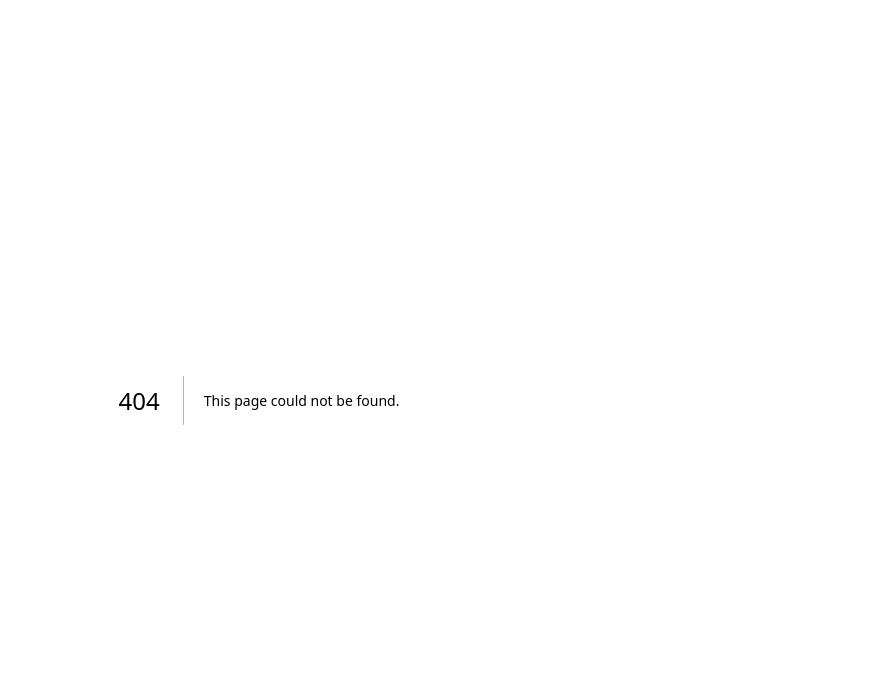
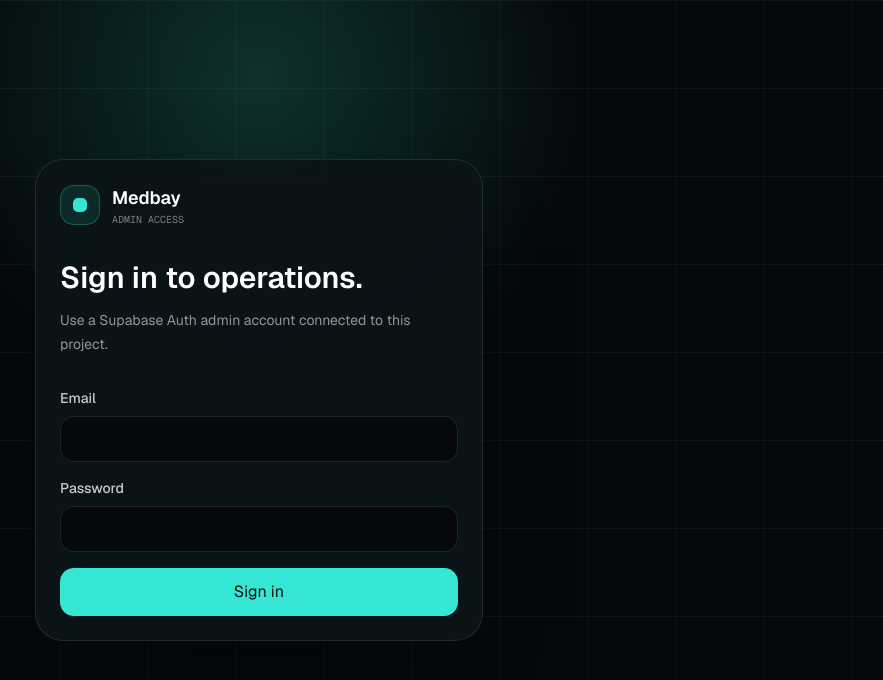
Before and after one commit to DerMayer1/Medbay, a Next.js app: page /admin/login in a window 1280 px wide. Before the commit this address had no page. Shown: the top 680 px of the page, without its empty margins (381-1264 px from the left). Built offline with nearby package versions, Linux system fonts and the light colour scheme.

Commit message:
feat: implement admin login with Supabase Auth

```diff
--- /dev/null
+++ b/src/app/admin/login/page.tsx
@@ -0,0 +1,35 @@
+import { LoginForm } from "@/components/admin/LoginForm";
+
+export default async function AdminLoginPage({
+  searchParams,
+}: {
+  searchParams?: Promise<{ error?: string }>;
+}) {
+  const params = await searchParams;
+  const routeError = params?.error;
+
+  return (
+    <main className="relative grid min-h-screen place-items-center overflow-hidden bg-[#05090b] px-5 text-white">
+      <div className="pointer-events-none absolute inset-0 bg-[radial-gradient(circle_at_50%_10%,rgba(54,230,213,0.18),transparent_34%),linear-gradient(rgba(255,255,255,0.04)_1px,transparent_1px),linear-gradient(90deg,rgba(255,255,255,0.03)_1px,transparent_1px)] bg-[size:auto,88px_88px,88px_88px]" />
+      <section className="relative w-full max-w-md rounded-[28px] border border-white/10 bg-[#0b1518]/95 p-6 shadow-[0_34px_100px_-55px_rgba(0,0,0,0.9)] backdrop-blur-xl">
+        <div className="mb-8 flex items-center gap-3">
+          <span className="grid h-10 w-10 place-items-center rounded-[14px] border border-[#36e6d5]/25 bg-[#36e6d5]/10">
+            <span className="h-3.5 w-3.5 rounded-[5px] bg-[#36e6d5]" />
+          </span>
+          <div>
+            <p className="text-lg font-semibold">Medbay</p>
+            <p className="font-mono text-[10px] uppercase text-white/45">Admin access</p>
+          </div>
+        </div>
+        <h1 className="text-3xl font-semibold leading-tight">Sign in to operations.</h1>
+        <p className="mt-3 text-sm leading-6 text-white/55">Use a Supabase Auth admin account connected to this project.</p>
+        {routeError === "forbidden" ? (
+          <p className="mt-5 rounded-[14px] border border-[#f2b466]/25 bg-[#f2b466]/10 p-3 text-sm leading-6 text-[#ffd19a]">
+            This account signed in, but it is not linked to an admin profile in Supabase.
+          </p>
+        ) : null}
+        <LoginForm />
+      </section>
+    </main>
+  );
+}
--- /dev/null
+++ b/src/components/admin/LoginForm.tsx
@@ -0,0 +1,61 @@
+"use client";
+
+import { FormEvent, useState } from "react";
+import { getBrowserSupabase } from "@/lib/supabaseClient";
+
+export function LoginForm() {
+  const [error, setError] = useState("");
+  const [isLoading, setIsLoading] = useState(false);
+
+  async function handleSubmit(event: FormEvent<HTMLFormElement>) {
+    event.preventDefault();
+    setError("");
+    setIsLoading(true);
+
+    const form = new FormData(event.currentTarget);
+    const supabase = getBrowserSupabase();
+    const { error: signInError } = await supabase.auth.signInWithPassword({
+      email: String(form.get("email")),
+      password: String(form.get("password")),
+    });
+
+    if (signInError) {
+      setError(signInError.message);
+      setIsLoading(false);
+      return;
+    }
+
+    window.location.href = new URLSearchParams(window.location.search).get("next") || "/admin";
+  }
+
+  return (
+    <form onSubmit={handleSubmit} className="mt-8 space-y-4">
+      <label className="block text-sm font-medium text-white/78">
+        Email
+        <input
+          name="email"
+          type="email"
+          required
+          className="mt-2 w-full rounded-[14px] border border-white/10 bg-[#05090b] px-4 py-3 text-white outline-none transition placeholder:text-white/30 focus:border-[#36e6d5]/55 focus:ring-4 focus:ring-[#36e6d5]/10"
+        />
+      </label>
+      <label className="block text-sm font-medium text-white/78">
+        Password
+        <input
+          name="password"
+          type="password"
+          required
+          className="mt-2 w-full rounded-[14px] border border-white/10 bg-[#05090b] px-4 py-3 text-white outline-none transition placeholder:text-white/30 focus:border-[#36e6d5]/55 focus:ring-4 focus:ring-[#36e6d5]/10"
+        />
+      </label>
+      {error ? <p className="rounded-[14px] border border-red-400/20 bg-red-400/10 p-3 text-sm text-red-100">{error}</p> : null}
+      <button
+        type="submit"
+        disabled={isLoading}
+        className="w-full rounded-[14px] bg-[#36e6d5] px-4 py-3 text-sm font-semibold text-[#031311] transition hover:bg-white active:scale-[0.98] disabled:opacity-60"
+      >
+        {isLoading ? "Signing in..." : "Sign in"}
+      </button>
+    </form>
+  );
+}
```
